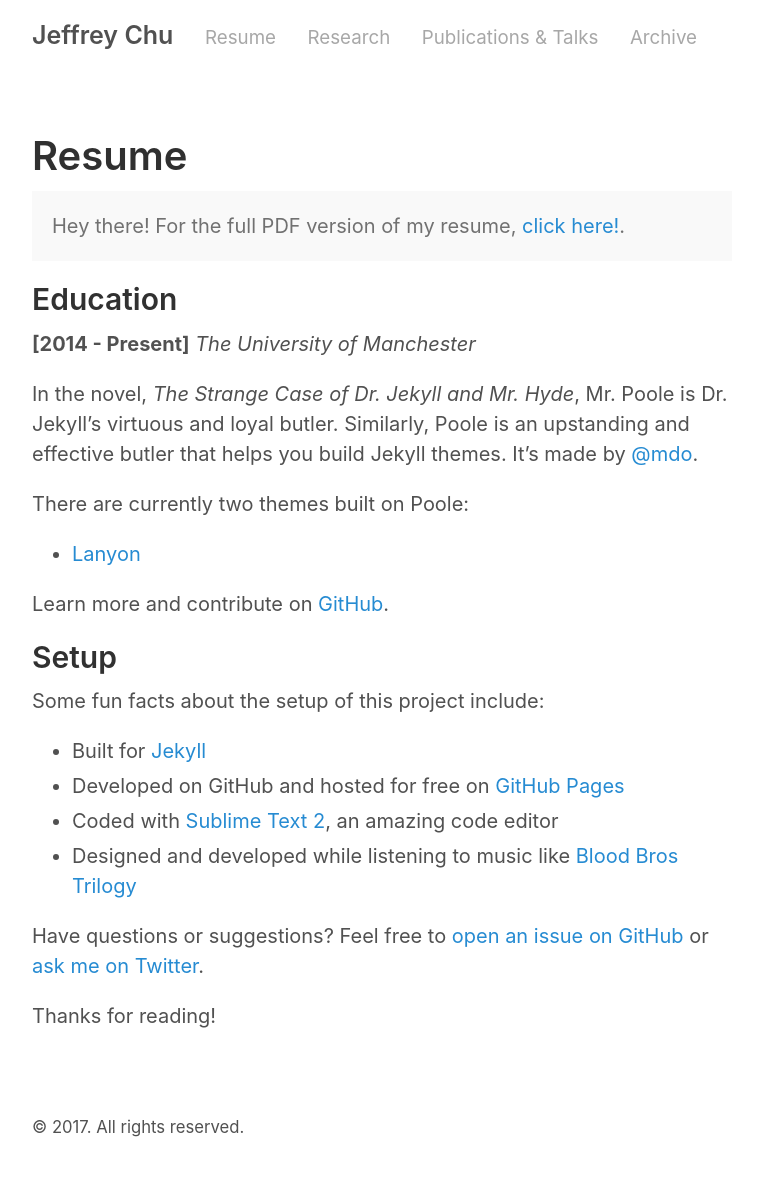
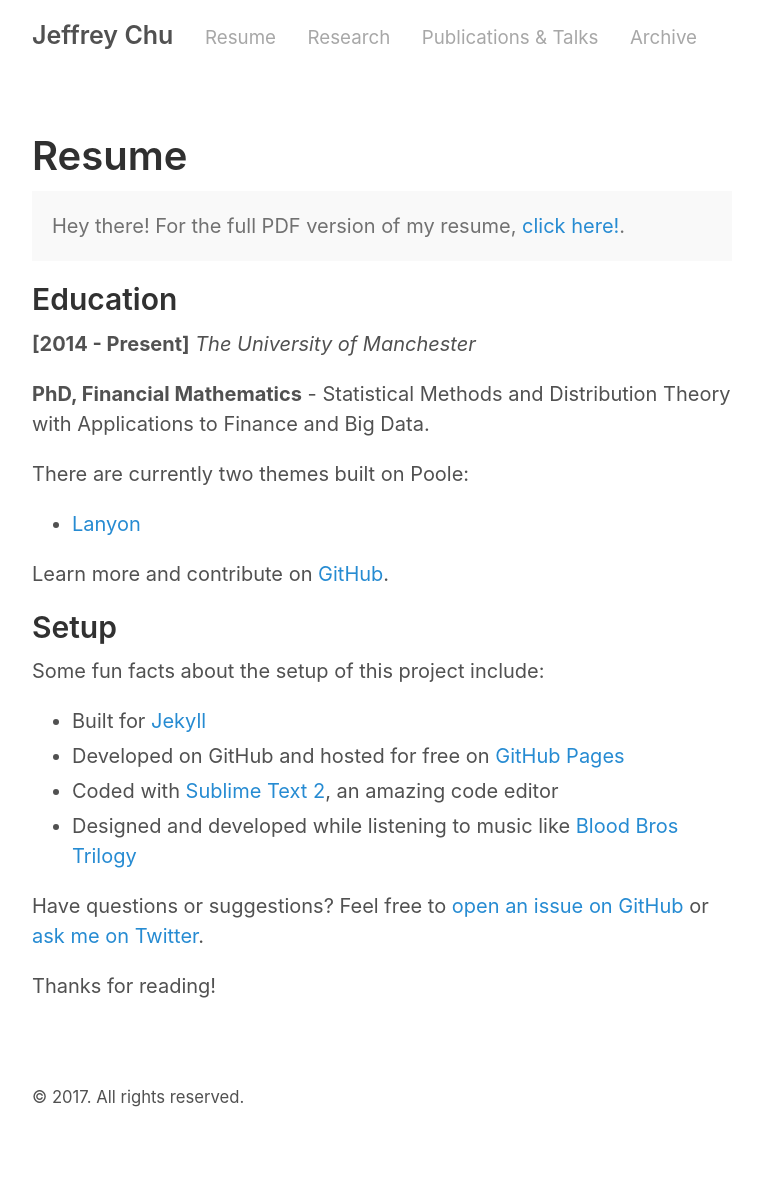
Before and after one commit to jeffrey-chu/jeffrey-chu.github.io, a Jekyll site: the page built from about.md, in a window 1280 px wide. Shown: the whole page, without its empty margins (258-1019 px from the left). Built offline with Jekyll 4.4.1, drawn with Linux system fonts in a browser that asks for light colours; after the commit the page ends 1151 px from its top, so only the background shows below that.

Commit message:
Update about.md

```diff
--- a/about.md
+++ b/about.md
@@ -9,7 +9,7 @@ title: Resume
 
 ## Education
 <p><b>[2014 - Present]</b> <i>The University of Manchester</i></p>
-In the novel, *The Strange Case of Dr. Jekyll and Mr. Hyde*, Mr. Poole is Dr. Jekyll's virtuous and loyal butler. Similarly, Poole is an upstanding and effective butler that helps you build Jekyll themes. It's made by [@mdo](https://twitter.com/mdo).
+<b>PhD, Financial Mathematics</b> - Statistical Methods and Distribution Theory with Applications to Finance and Big Data.
 
 There are currently two themes built on Poole:
 * [Lanyon](http://lanyon.getpoole.com)
```
